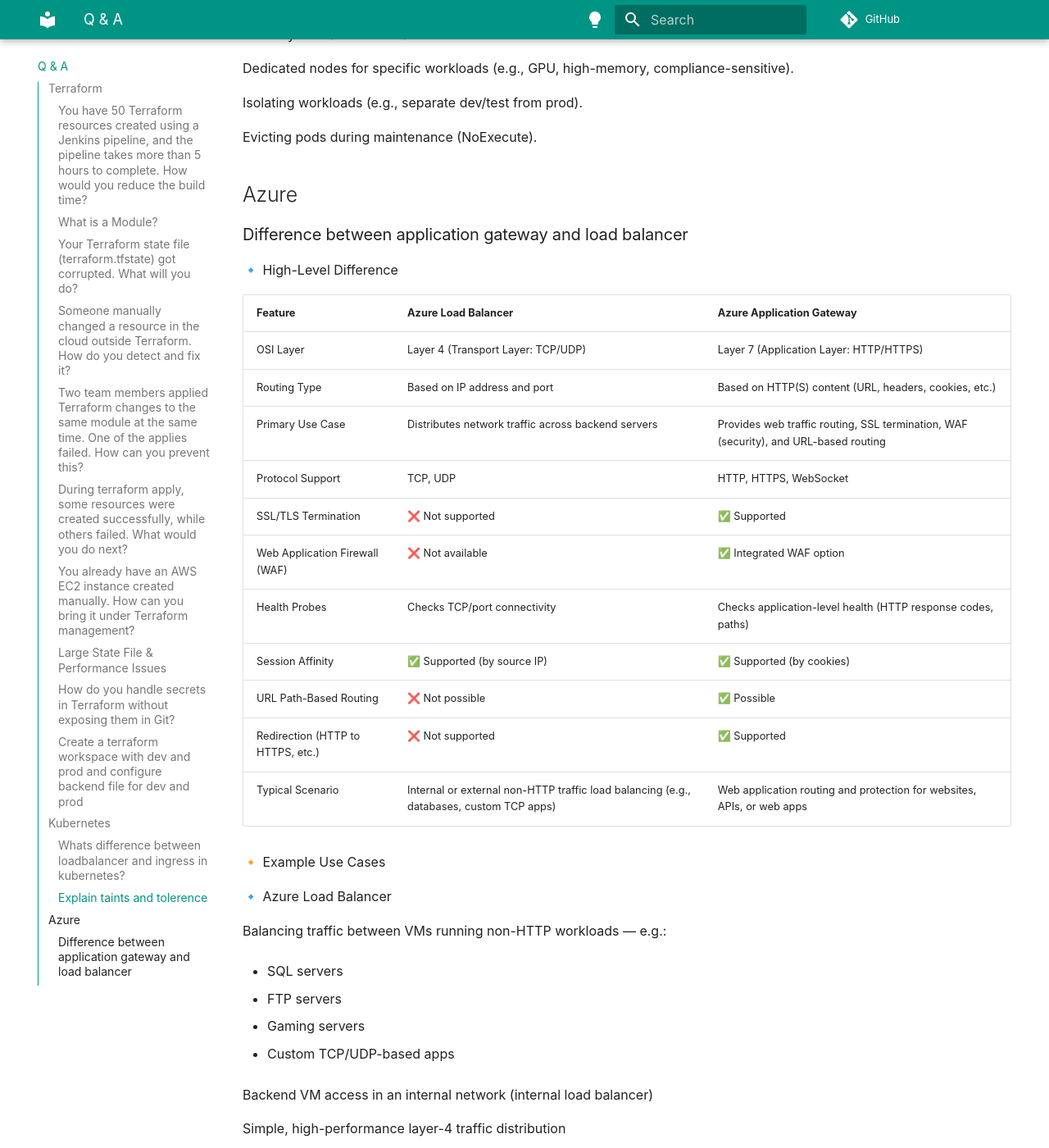
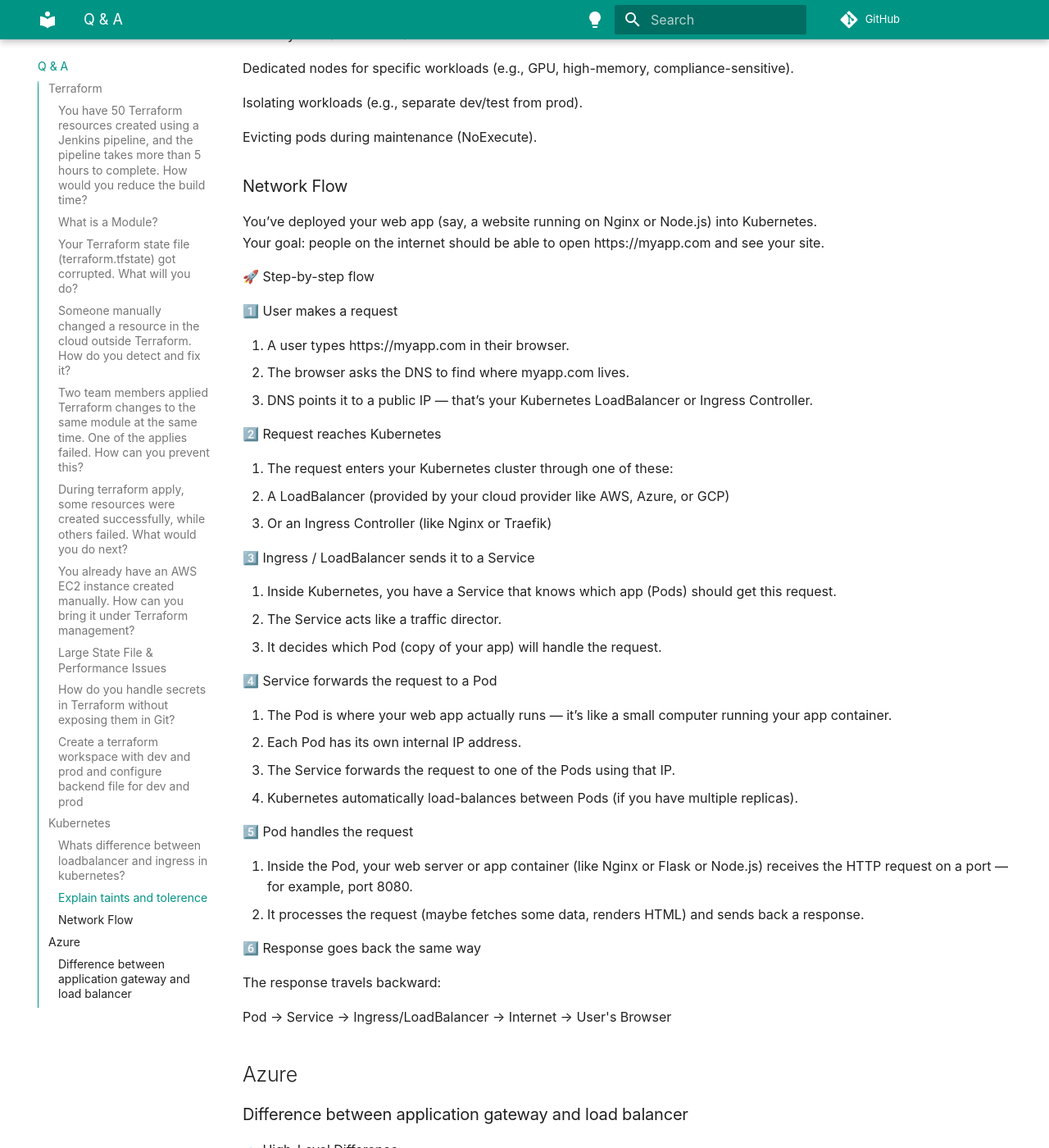
Before and after one commit to botlaram/docs, an MkDocs documentation site: the page built from docs/scenario_based.md, in a window 1280 px wide and 1400 px high, scrolled down 13602 px. Shown: the whole window at 82% size. Built offline with MkDocs 1.6.1 and Material for MkDocs 9.7.7, drawn with Linux system fonts in a browser that asks for light colours; some web fonts are replaced.

Commit message:
Document network flow for Kubernetes web app
Added a detailed step-by-step explanation of the network flow for a web app deployed in Kubernetes, outlining the request and response process from the user to the app and back.

```diff
--- a/docs/scenario_based.md
+++ b/docs/scenario_based.md
@@ -690,6 +690,50 @@
 
 Evicting pods during maintenance (NoExecute).
 
+### Network Flow
+
+You’ve deployed your web app (say, a website running on Nginx or Node.js) into Kubernetes.
+Your goal: people on the internet should be able to open https://myapp.com and see your site.
+
+🚀 Step-by-step flow
+
+1️⃣ User makes a request
+
+1. A user types https://myapp.com in their browser.
+2. The browser asks the DNS to find where myapp.com lives.
+3. DNS points it to a public IP — that’s your Kubernetes LoadBalancer or Ingress Controller.
+
+2️⃣ Request reaches Kubernetes
+
+1. The request enters your Kubernetes cluster through one of these:
+2. A LoadBalancer (provided by your cloud provider like AWS, Azure, or GCP)
+3. Or an Ingress Controller (like Nginx or Traefik)
+
+3️⃣ Ingress / LoadBalancer sends it to a Service
+
+1. Inside Kubernetes, you have a Service that knows which app (Pods) should get this request.
+2. The Service acts like a traffic director.
+3. It decides which Pod (copy of your app) will handle the request.
+
+4️⃣ Service forwards the request to a Pod
+
+1. The Pod is where your web app actually runs — it’s like a small computer running your app container.
+2. Each Pod has its own internal IP address.
+3. The Service forwards the request to one of the Pods using that IP.
+4. Kubernetes automatically load-balances between Pods (if you have multiple replicas).
+
+5️⃣ Pod handles the request
+
+1. Inside the Pod, your web server or app container (like Nginx or Flask or Node.js) receives the HTTP request on a port — for example, port 8080.
+2. It processes the request (maybe fetches some data, renders HTML) and sends back a response.
+
+6️⃣ Response goes back the same way
+
+The response travels backward:
+
+Pod → Service → Ingress/LoadBalancer → Internet → User's Browser
+
+
 ## Azure
 
 ### Difference between application gateway and load balancer
```
